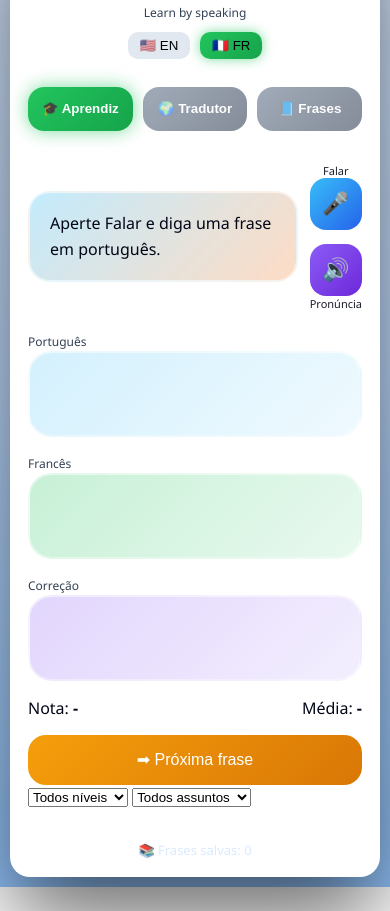
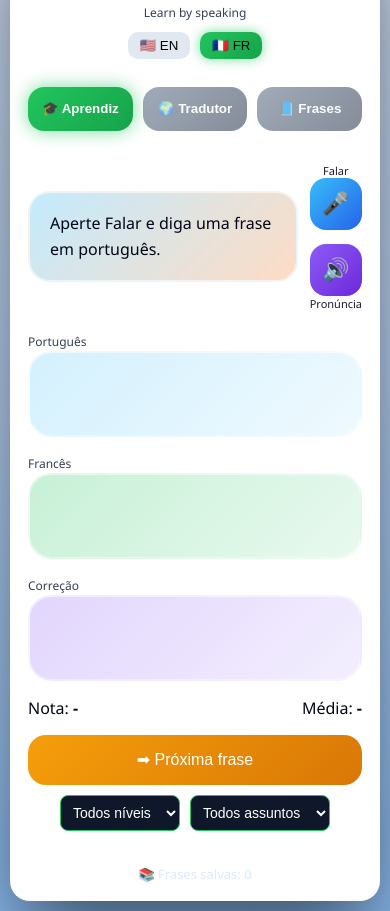
Before and after one commit to txchacal-lang/aia-english-coach2, a website: page public/index.html in a window 390 px wide. Shown: the part 114-1025 px from the top of the page. Before the commit the page ends 1001 px from the top, so only its background shows below. Drawn offline with Linux system fonts and the light colour scheme.

Commit message:
Update style.css

```diff
--- a/public/style.css
+++ b/public/style.css
@@ -466,4 +466,21 @@ body{
     padding:18px;
   }
 
+.filtros-frases{
+  display:flex;
+  gap:10px;
+  justify-content:center;
+  margin:10px 0;
+  flex-wrap:wrap;
 }
+
+.filtros-frases select{
+  background:#0f172a;
+  color:white;
+  border:1px solid #22c55e;
+  border-radius:8px;
+  padding:8px;
+  font-size:14px;
+}
+
+}
```
